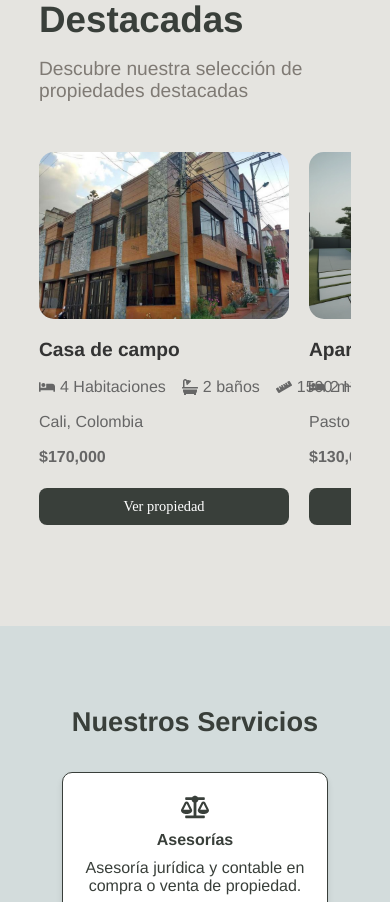
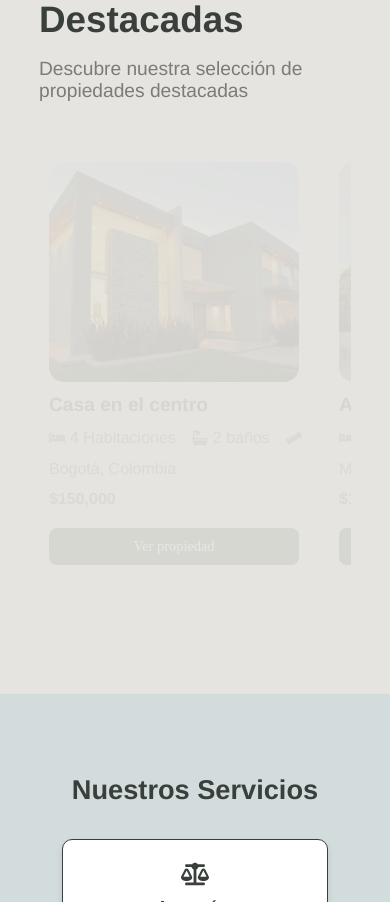
Before and after one commit to Ainovax2025/inmobiliaria_frontend, a React (Create React App) app: page /#/ in a window 390 px wide. Shown: the part 1139-2041 px from the top of the page. Built offline with nearby package versions, Linux system fonts and the light colour scheme; no server answers.

Commit message:
arreglo de la responsividad de featuredproperties

```diff
--- a/src/components/FeaturedProperties.jsx
+++ b/src/components/FeaturedProperties.jsx
@@ -73,7 +73,7 @@ const FeaturedProperties = () => {
         // Activa fade-in
         setFade(true);
       }, 500); // Duración del efecto de fade-out en milisegundos
-    }, 5000);
+    }, 6000);
 
     return () => clearInterval(interval);
   }, []);
--- a/src/styles/featuredProperties.css
+++ b/src/styles/featuredProperties.css
@@ -1,16 +1,15 @@
+/* ✨ Transiciones de visibilidad */
 .properties-wrapper {
     transition: opacity 0.5s ease-in-out;
 }
-
 .fade-in {
     opacity: 1;
 }
-
 .fade-out {
     opacity: 0;
 }
 
-/* Contenedor principal */
+/* 🌿 Contenedor principal */
 .featured-container {
     padding: 6vh 10vw;
     background-color: #e5e4e0;
@@ -26,7 +25,8 @@
     margin: 0px;
     margin-top: 2vh;
 }
-/* Contenedor de tarjetas con SCROLL HORIZONTAL en pantallas pequeñas */
+
+/* 🧭 Contenedor de tarjetas con scroll horizontal */
 .properties-wrapper {
     display: flex;
     gap: 20px;
@@ -35,64 +35,65 @@
     padding: 6vh 0px;
 }
 
-/* Ocultar la barra de desplazamiento en Chrome/Safari */
+/* 🔒 Ocultar scrollbar en Chrome/Safari */
 .properties-wrapper::-webkit-scrollbar {
     display: none;
 }
 
-/* Tarjeta de propiedad */
+/* 🏠 Tarjeta de propiedad */
 .property-card-home {
     display: flex;
     flex-direction: column;
     width: 30%;
+    min-height: 420px; /*
     box-sizing: border-box;
-    /* transition: transform 0.4s ease-in-out, box-shadow 0.3s ease-in-out;    */
+    background-color: #f7f7f7; /* ✅ Fondo opcional para mejor visibilidad */
+    border-radius: 15px;
+    overflow: hidden;
+    padding: 10px;
 }
 
-.property-image-home{
+
+.property-image-home {
     border-radius: 15px;
-    height: 60%;
+    height: 220px; /* ✅ Altura corregida para no variar con el contenido */
+    width: 100%;
     object-fit: cover;
 }
-
-/* Imagen */
 .property-image {
     width: 100%;
     height: 220px;
     object-fit: cover;
 }
 
-
-
-/* Información de la propiedad */
+/* ℹ️ Información de propiedad */
 .property-info-home {
     display: flex;
     flex-direction: column;
-    gap: 7px;
+    justify-content: space-between;
+    gap: 8px; /* ✅ Separación mejorada */
+    margin-top: 10px;
 }
-
 .property-info-home h3 {
     font-size: 1.2rem;
     font-weight: bold;
     color: #333;
-    margin-bottom: 5px;
+    margin: 0;
+    line-height: 1.4;
 }
-
-/* 📌 Ajuste de la información */
 .property-info-home p {
     font-size: 1rem;
     color: #666;
-    margin: 5px 0;
+    margin: 0;
+    line-height: 1.4;
 }
-
-/* 📌 Descripción */
 .property-description {
     font-size: 0.9rem;
     color: #444;
     line-height: 1.3;
 }
 
-/* 📌 Botón */
+/* 📅 Botón de reservar */
 .book-button {
     display: block;
     width: 100%;
@@ -105,14 +106,13 @@
     border-radius: 5px;
     text-align: center;
     font-weight: bold;
-    margin-top: 10px;
+    margin-top: auto; /* ✅ Se empuja al final */
 }
-
 .book-button:hover {
     background-color: #6B8E23;
 }
 
-/* 🔹 Botones de navegación 🔹 */
+/* 🔘 Botones de navegación scroll */
 .scroll-button {
     position: absolute;
     top: 50%;
@@ -127,22 +127,17 @@
     z-index: 10;
     transition: 0.3s ease;
 }
-
 .scroll-button.left {
     left: -30px;
 }
-
 .scroll-button.right {
     right: -30px;
 }
-
 .scroll-button:hover {
     background-color: rgba(0, 0, 0, 0.8);
 }
 
-
-
-
+/* 🔍 Botón ver propiedad */
 .ver-propiedad-btn {
     margin-top: 10px;
     background-color: #393f3a;
@@ -155,16 +150,12 @@
     font-family: 'Playfair Display', serif;
     font-size: 0.9rem;
 }
-
 .ver-propiedad-btn:hover {
     background-color: #2c312d;
     transform: scale(1.05);
 }
 
-
-
-
-/* 🔹 Encabezado */
+/* 🧱 Encabezado de sección */
 .header {
     display: flex;
     justify-content: space-between;
@@ -175,30 +166,28 @@
     animation: fadeInUp 1s ease-out;
 }
 
-/* 🔹 Título principal */
+/* 📝 Título */
 .header h2 {
     font-size: 2.5rem;
     font-weight: 700;
-    color: #2C3A24; /* ✅ Verde oliva oscuro */
+    color: #2C3A24;
     font-family: 'Playfair Display', serif;
     margin: 0;
     opacity: 0;
     animation: fadeInUp 1.2s ease-out forwards;
 }
 
-/* 🔹 Enlace "Ver todas →" */
+/* 🧭 Enlace "Ver todas" */
 .view-more {
     font-size: 1.1rem;
     font-weight: 600;
-    color: #6B8E23; /* ✅ Verde oliva más vibrante */
+    color: #6B8E23;
     text-decoration: none;
     position: relative;
     transition: color 0.3s ease-in-out;
     opacity: 0;
     animation: fadeInUp 1.5s ease-out forwards;
 }
-
-/* 🔹 Subrayado animado en el enlace */
 .view-more::after {
     content: "";
     position: absolute;
@@ -211,18 +200,15 @@
     transform-origin: right;
     transition: transform 0.3s ease-in-out;
 }
-
-/* 🔹 Efecto hover */
 .view-more:hover {
-    color: #556B2F; /* ✅ Verde oliva oscuro */
+    color: #556B2F;
 }
-
 .view-more:hover::after {
     transform: scaleX(1);
     transform-origin: left;
 }
 
-/* 🔹 Animación de entrada */
+/* ✨ Animación entrada */
 @keyframes fadeInUp {
     from {
         opacity: 0;
@@ -234,9 +220,7 @@
     }
 }
 
-
-
-/* 🔹 RESPONSIVIDAD MEJORADA 🔹 */
+/* 📱 Responsividad */
 @media (max-width: 1200px) {
     .properties-wrapper {
         justify-content: flex-start;
@@ -247,7 +231,6 @@
         flex: 0 0 280px;
     }
 }
-
 @media (max-width: 900px) {
     .properties-wrapper {
         overflow-x: scroll;
@@ -256,7 +239,6 @@
         flex: 0 0 270px;
     }
 }
-
 @media (max-width: 600px) {
     .properties-wrapper {
         overflow-x: scroll;
```
Lines whose indentation alone changed are shown as unchanged.
